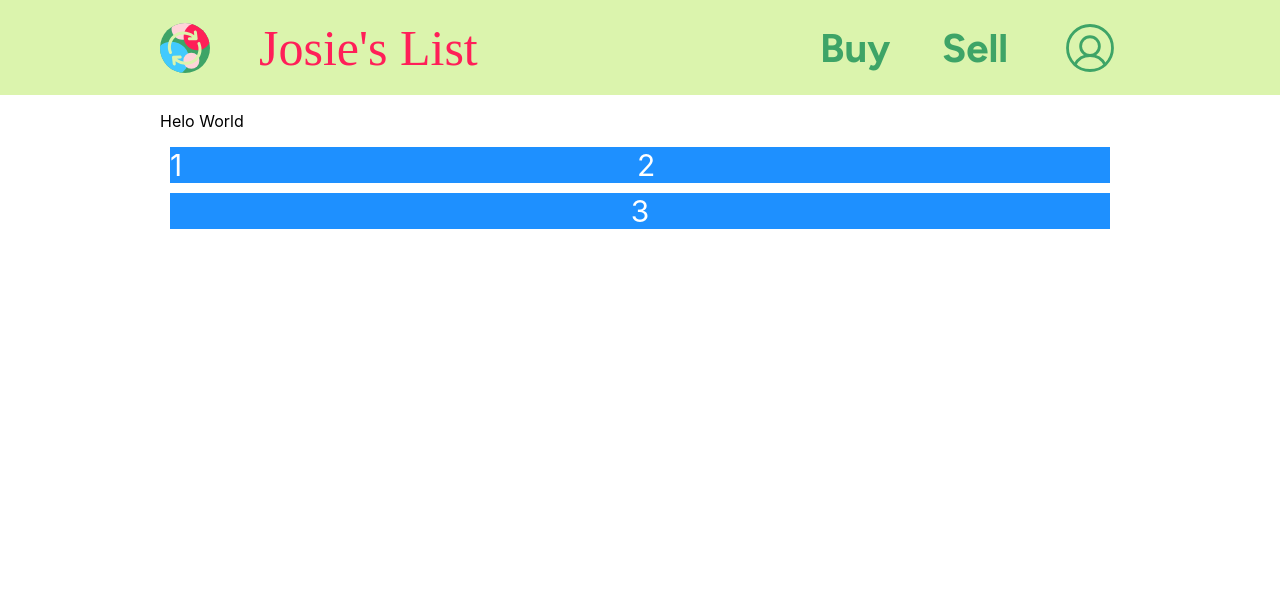
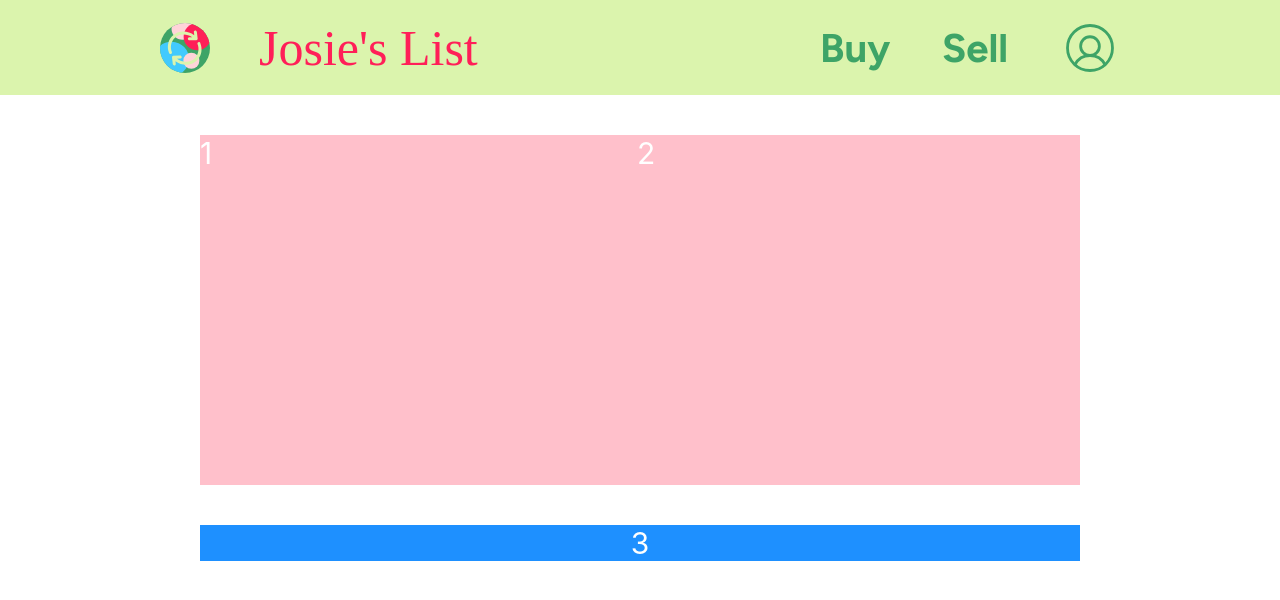
Before and after one commit to Nikita2662/josies-list, a React (Create React App) app in the folder front-end/: page / in a window 1280 px wide. Shown: the top 600 px of the page. Built offline with nearby package versions, Linux system fonts and the light colour scheme; a web font is replaced by a local one.

Commit message:
Flex box adjustments

```diff
--- a/front-end/src/screens/Listings.css
+++ b/front-end/src/screens/Listings.css
@@ -3,9 +3,22 @@
     display: flex;
     background-color: DodgerBlue;
     color: white;
-    margin: 10px;
+    margin: 40px;
     text-align: center;
     font-size: 30px;
     flex-grow:3px;
 
 }
+
+.flex1 > div {
+
+    display: flex;
+    background-color:pink;
+    color: white;
+    font-size: 30px;
+    border-color: black;
+    height:350px;
+    flex-direction: column;
+
+
+}
--- a/front-end/src/screens/Listings.js
+++ b/front-end/src/screens/Listings.js
@@ -10,13 +10,12 @@ function Listings(){
         <div>
             <Header/>
          <SafeArea>
-    <p>Helo World</p>
     <div class="flex-container">
-    <div>
+    <div class="flex1">
     <div style={{ flexGrow: 0 }}>1</div>
     <div style={{ flexGrow: 1 }}>2</div>
     </div>
-    <div> <div style={{ flexGrow: 8 }}>3</div> </div>
+    <div class="flex2"> <div style={{ flexGrow: 8 }}>3</div> </div>
 
     </div>
     </SafeArea>
```
